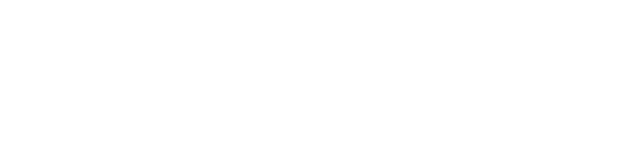
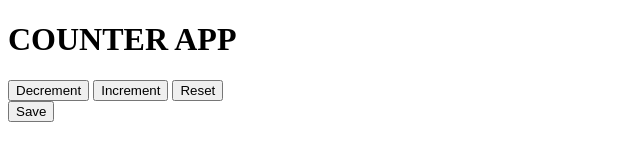
Before and after one commit to Lanssii/Counter-App, a plain HTML site: page index.html in a window 1280 px wide. Shown: the whole page, without its empty margins (0-640 px from the left). Drawn offline with Linux system fonts and the light colour scheme.

Commit message:
add basic html layout

```diff
--- a/index.html
+++ b/index.html
@@ -7,5 +7,16 @@
     <link rel="stylesheet" href="styles.css" />
     <script src="script.js" defer></script>
   </head>
-  <body></body>
+  <body>
+    <div class="container">
+      <h1>COUNTER APP</h1>
+      <p class="count"></p>
+      <div class="buttons-container">
+        <button class="decrement-button">Decrement</button>
+        <button class="increment-button">Increment</button>
+        <button class="reset-button">Reset</button>
+      </div>
+      <button class="save-button">Save</button>
+    </div>
+  </body>
 </html>
```
